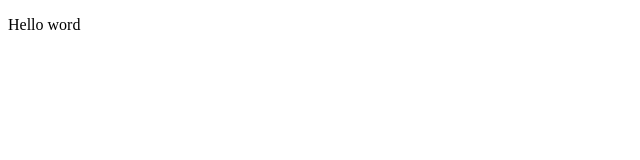
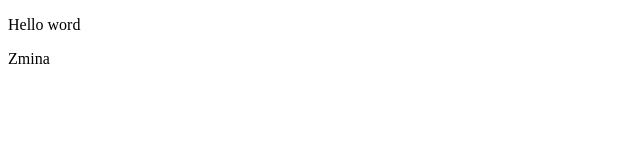
Before and after one commit to VasylShcherbyna/git-hub-proekt, a plain HTML site: page index.html in a window 1280 px wide. Shown: the full height of the page, 0-640 px from the left. Drawn offline with Linux system fonts and the light colour scheme.

Commit message:
Зміна

```diff
--- a/index.html
+++ b/index.html
@@ -7,5 +7,6 @@
 </head>
 <body>
     <p>Hello word</p>
+    <span>Zmina</span>
 </body>
 </html>
```
